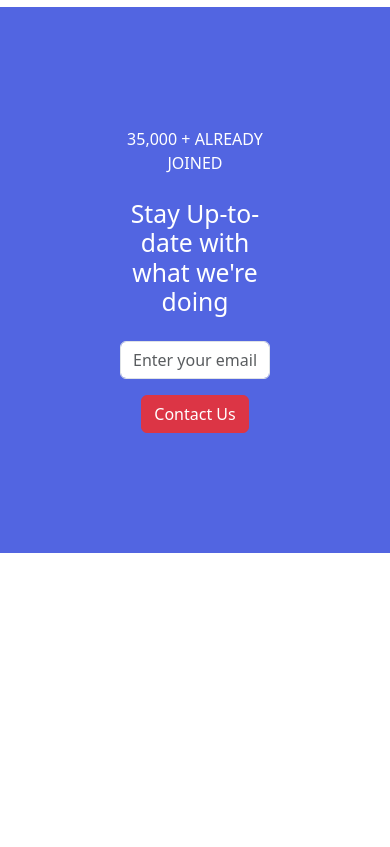
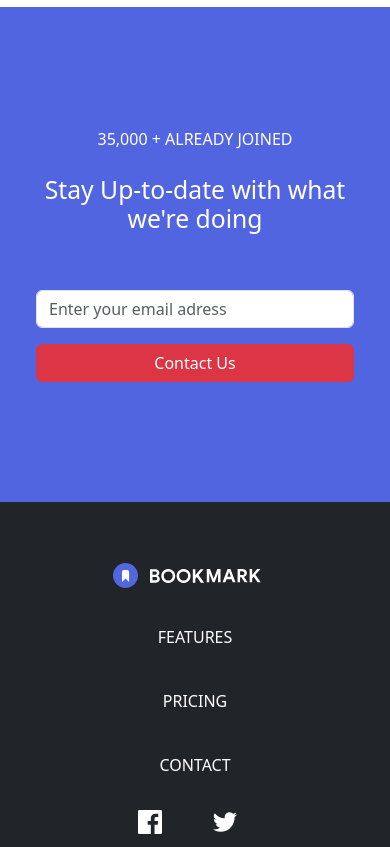
Before and after one commit to GuillemBo/Bootstrap-2.1, a plain HTML site: page index.html in a window 390 px wide. Shown: the part 4160-5007 px from the top of the page. Before the commit the page ends 4713 px from the top, so only its background shows below. Drawn offline with nearby package versions, Linux system fonts and the light colour scheme.

Commit message:
Nivell 2

```diff
--- a/index.html
+++ b/index.html
@@ -23,7 +23,7 @@
             <span class="navbar-toggler-icon"></span>
           </button>
 
-          <div class="collapse navbar-collapse flex-grow-0 justify-content-center" id="navbarNav">
+          <div class="collapse navbar-collapse flex-grow-0 justify-content-center icon-gap-custom" id="navbarNav">
 
             <ul class="navbar-nav gap-4">
               <li class="nav-item">
@@ -305,7 +305,7 @@
 
 
     <div class="container-fluid footer">
-      <div class="row d-flex justify-content-center text-center">
+      <div class="row d-flex justify-content-center text-center custom-row">
           <div class="mb-4 footer-text">
             35,000 + ALREADY JOINED
           </div>
@@ -313,19 +313,60 @@
             Stay Up-to-date with what we're doing
           </h2>
 
-        <div class="col-auto">
-          <form>
-            <div class="mb-3 custom-form">
-              <input type="email" class="form-control" placeholder="Enter your email adress" id="validate1" aria-describedby="emailHelp">
+          <form class="row g-3 needs-validation custom-form" novalidate>
+            <div class="col-8 custom-column-width">
+              <input type="email" class="form-control" placeholder="Enter your email adress" id="validate1" aria-describedby="emailHelp" required>
+              <div class="invalid-feedback">
+                Please provide a valid email.
+              </div>
             </div>
 
+            <div class="col-4 custom-column-width ">
+              <button type="submit" class="btn btn-danger custom-btn-width">Contact Us</button>
+            </div>
           </form>
         </div>
-        <div class="col-auto">
-          <button type="submit" class="btn btn-danger">Contact Us</button>
+        <script src="main.js"></script>
       </div>
     </div>
+
+
+
+    <nav class="navbar navbar-expand-lg navbar-light bg-dark d-flex" >
+      <div class="container mt-5 d-flex custom-footer">
+
+          <ul class="navbar-nav gap-4 text-center">
+            <a class="navbar-brand d-flex justify-content-center align-items-center text-center" href="#">
+
+              <img src="imagenes/logo-bookmark-white.svg" class="img-fluid" alt="Logo bookmark">
+
+            </a>
+            <li class="nav-item">
+              <a class="nav-link navbar-custom-footer" aria-current="page" href="#">FEATURES</a>
+            </li>
+            <li class="nav-item">
+              <a class="nav-link navbar-custom-footer" href="#">PRICING</a>
+            </li>
+            <li class="nav-item">
+              <a class="nav-link navbar-custom-footer" href="#">CONTACT</a>
+            </li>
+          </ul>
+
+
+        <div class="collapse navbar-collapse flex-grow-0 d-flex justify-content-center icon-gap-custom" id="navbarNav">
+
+          <a class="navbar-brand d-flex justify-content-center align-items-center text-center" href="#">
+            <img src="imagenes/icon-facebook.svg" class="img-fluid" alt="Logo bookmark">
+          </a>
+          <a class="navbar-brand d-flex justify-content-center align-items-center text-center" href="#">
+            <img src="imagenes/icon-twitter.svg" class="img-fluid" alt="Logo bookmark">
+          </a>
+
         </div>
+    </nav>
+
+
+
 
     <script src="node_modules/bootstrap/dist/js/bootstrap.min.js"></script>
   </body>
--- /dev/null
+++ b/main.js
@@ -0,0 +1,19 @@
+// Example starter JavaScript for disabling form submissions if there are invalid fields
+(() => {
+    'use strict'
+
+    // Fetch all the forms we want to apply custom Bootstrap validation styles to
+    const forms = document.querySelectorAll('.needs-validation')
+
+    // Loop over them and prevent submission
+    Array.from(forms).forEach(form => {
+      form.addEventListener('submit', event => {
+        if (!form.checkValidity()) {
+          event.preventDefault()
+          event.stopPropagation()
+        }
+
+        form.classList.add('was-validated')
+      }, false)
+    })
+  })()
--- a/styles.scss
+++ b/styles.scss
@@ -8,10 +8,7 @@ $secondary: #FA5959;
     text-align: justify;
 }
 
-.nav-item {
-    width: 110px;
-    font-size: medium;
-}
+
 
 .mid-row {
     margin-top: 100px;
@@ -78,6 +75,10 @@ $secondary: #FA5959;
 @media (min-width: 992px) {
     .margin-left {
         margin-left: 40px;
+    }
+    .nav-item {
+        width: 110px;
+        font-size: medium;
     }
 }
 
@@ -159,10 +160,45 @@ $secondary: #FA5959;
     }
 
     .custom-form {
-        width: 100%px;
+        display: flex;
+        justify-content: center;
+        width: 30%;
+
     }
 
     .footer-text {
         color: white;
 
     }
+
+
+    @media (max-width: 576px) {
+        .custom-column-width {
+            width: 100%;
+        }
+        .custom-form {
+            width: 100%;
+        }
+        .custom-row {
+            margin-left: -100px;
+            margin-right: -100px;
+        }
+        .custom-btn-width {
+            width: 100%;
+        }
+        .custom-footer {
+            display: flex;
+            justify-content: center !important;
+        }
+        .icon-gap-custom {
+            margin-top: 20px;
+        }
+
+    }
+
+    .navbar-custom-footer {
+        color: #ffffff; /* Color personalizado */
+    }
+    .icon-gap-custom {
+        gap: 35px;
+    }
```
Also changed, not shown: imagenes/logo-bookmark-white.svg (added), styles.css, 1 other file. Lines whose indentation alone changed are shown as unchanged.
